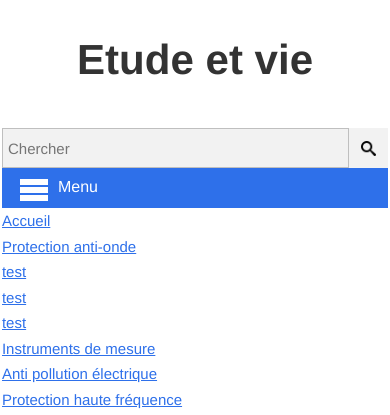
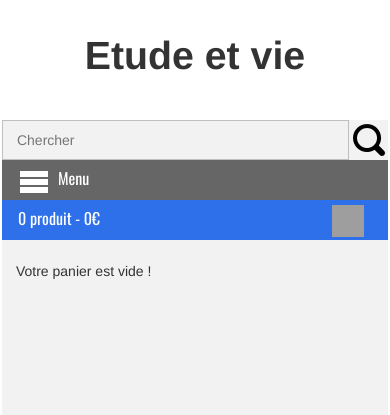
Before and after one commit to julienroland/etudeetvie, a PHP site: page / in a window 390 px wide. Shown: the top 415 px of the page. Run offline with PHP 8.4, Linux system fonts and the light colour scheme; grey boxes labelled with a size stand in for pictures from a placeholder-image service; some libraries are stand-ins or nearby versions; grey boxes are pictures that could not be loaded.

Commit message:
avancement accueiil accesibily first and mobile

```diff
--- a/css/screen.css
+++ b/css/screen.css
@@ -1,3 +1,4 @@
+@import url(http://fonts.googleapis.com/css?family=Oswald:300,400,700);
 /* CONFIG */
 /* typography */
 /* END typography */
@@ -65,9 +66,22 @@ a img {
 article, aside, details, figcaption, figure, footer, header, hgroup, menu, nav, section, summary {
   display: block; }
 
+/* CONFIG */
+/* typography */
+/* END typography */
+/*media*/
+/*END MEDIA*/
+/*COLOR*/
+/*l * 100 / 1024*/
+/* CONFIG */
+/* typography */
+/* END typography */
+/*media*/
+/*END MEDIA*/
+/*COLOR*/
 body {
   font-family: "Helvetica neue", arial, freesans, clean, sans-serif;
-  font-size: 15px;
+  font-size: 14px;
   line-height: 1.7;
   color: #333333;
   text-rendering: optimizeLegibility;
@@ -81,7 +95,8 @@ a {
 
 p {
   margin: 0.5em 0;
-  line-height: 1.5; }
+  line-height: 1.5;
+  font-family: "Helvetica neue", arial, freesans, clean, sans-serif; }
 
 .container {
   width: 99%;
@@ -244,7 +259,7 @@ h1, h2, h3, h4 {
 input[type=search] ~ input[type=submit] {
   text-indent: -99999px;
   background-image: url("../img/framework/icon/search.png");
-  background-size: 40%;
+  background-size: 32px;
   background-repeat: no-repeat;
   background-position: center; }
 
@@ -259,7 +274,7 @@ input, textarea {
   display: inline-block;
   border: 1px solid #bfbfbf;
   background-color: #f2f2f2;
-  padding: 2px 5px;
+  padding: 2px 1em;
   margin: 10px 10px 10px 0;
   height: 40px;
   float: left;
@@ -289,6 +304,34 @@ img {
   max-width: 100%;
   margin: 0.5em 0; }
 
+.icon {
+  width: 32px;
+  height: 32px;
+  display: inline-block;
+  float: left;
+  margin-right: 0.5em;
+  top: 0;
+  text-indent: -999999px;
+  background-size: 100%; }
+
+.icon-menu {
+  background-image: url("../img/framework/icon/menu2White.png"); }
+
+.icon-chevron-right-white {
+  float: right;
+  cursor: pointer;
+  background-image: url("../img/framework/icon/chevron-rightWhite.png"); }
+
+.icon-chevron-bottom-white {
+  float: right;
+  cursor: pointer;
+  background-image: url("../img/framework/icon/chevron-bottomWhite.png"); }
+
+.icon-shop-white {
+  float: right;
+  cursor: pointer;
+  background-image: url("../img/framework/icon/shopWhite.png"); }
+
 /* GENERAL */
 .hero {
   display: inline-block;
@@ -302,7 +345,8 @@ img {
   box-sizing: border-box;
   text-align: left;
   vertical-align: middle;
-  position: relative; }
+  position: relative;
+  font-family: Oswald,'helvetica neue',arial; }
   .hero a {
     color: white;
     text-decoration: none;
@@ -328,18 +372,6 @@ img {
     left: 0;
     padding: 0 1em;
     padding-top: 10px; }
-
-.icon {
-  width: 32px;
-  height: 32px;
-  display: inline-block;
-  float: left;
-  margin-right: 0.5em;
-  top: 0; }
-
-.icon-menu {
-  background-image: url("../img/framework/icon/menu2White.png");
-  background-size: 100%; }
 
 /* END GENERAL */
 /* SEARCH */
@@ -371,3 +403,71 @@ input[type=submit].icon-search {
     -webkit-box-shadow: 0 0 0 0;
     -moz-box-shadow: 0 0 0 0;
     box-shadow: 0 0 0 0; }
+
+/* END SEARCH */
+/* NAVIGATION */
+.menu {
+  background-color: #666666; }
+
+.nav .invisible-link {
+  width: 100%;
+  display: block;
+  background-color: #666666;
+  font-weight: 400;
+  font-family: Oswald,'helvetica neue','helvetica',arial;
+  text-transform: uppercase; }
+  .nav .invisible-link li {
+    display: inline-block;
+    width: 100%;
+    color: white;
+    padding: 0.6em 1em;
+    border-bottom: 1px solid #404040;
+    box-sizing: border-box;
+    margin: 0;
+    top: 0; }
+    .nav .invisible-link li a {
+      color: white;
+      text-decoration: none;
+      display: block;
+      width: 80%;
+      height: 100%;
+      float: left; }
+    .nav .invisible-link li:last-child {
+      border-bottom: 0; }
+    .nav .invisible-link li:hover {
+      background-color: #2e70ea; }
+.nav .maxDev li {
+  height: 250px;
+  background-color: white;
+  margin: 1em 0;
+  color: #333333;
+  text-overflow: ellipsis;
+  overflow: hidden; }
+  .nav .maxDev li a {
+    display: inline-block;
+    height: auto;
+    color: #333333;
+    width: 70%;
+    -ms-text-overflow: ellipsis;
+    -webkit-text-overflow: ellipsis;
+    -moz-text-overflow: ellipsis;
+    text-overflow: ellipsis; }
+  .nav .maxDev li .imgMenu {
+    display: block; }
+  .nav .maxDev li:hover {
+    background-color: white; }
+
+/* END NAVIGATION */
+/* PANIER */
+.panierItem {
+  display: block;
+  min-height: 150px;
+  background-color: #f2f2f2;
+  padding: 1em 1em; }
+
+/* END PANIER */
+/* INTRO */
+.intro {
+  background-image: url("../img/framework/background/background-text1.jpg"); }
+
+/* END INTRO */
--- a/index.html
+++ b/index.html
@@ -32,34 +32,49 @@
                             <input type="submit" value="Chercher" class="icon icon-search">
                         </form>
                     </div>
-                    <nav role="navigation" id="navigation">
+                    <nav role="navigation" id="navigation" class="nav">
                      <h1 class="section" role="heading" aria-level="1">navigation du site</h1>
                      <a class="reader" href="#main">Passer directement au contenu</a>
-                       <div class="hero">
-                       <a  href="">
+                     <div class="hero menu">
+                         <a href="">
                              <span class="icon icon-menu"></span>
                              Menu</a>
                          </div>
-                       <ul>
+                         <ul class="invisible-link hide">
                             <li><a href="">Accueil</a></li>
                             <li><a href="">Protection anti-onde</a>
-                            <ul>
-                                <li><a href="">test</a></li>
+                            <span class="icon icon-chevron-right">Développer</span>
+                                <ul class="maxDev hide">
+                                    <li>
+                                    <a href="">test</a>
+                                     <img src="http://placehold.it/250x100" alt="">
+                                    <p>
+                                        Lorem ipsum dolor sit amet, consectetur adipisicing elit. Minima, saepe, unde nam magni perspiciatis in distinctio.
+                                    </p>
+                                    </li>
                                     <li><a href="">test</a></li>
                                     <li><a href="">test</a></li>
                                 </ul>
                             </li>
-                        <li><a href="">Instruments de mesure</a></li>
-                        <li><a href="">Anti pollution électrique</a></li>
-                        <li><a href="">Protection haute fréquence</a></li>
-                        <li><a href="">Bien être</a></li>
+                            <li><a href="">Instruments de mesure</a>
+                            <span class="icon icon-chevron-right-white">Développer</span>
+                            </li>
+                            <li><a href="">Anti pollution électrique</a>
+                            <span class="icon icon-chevron-right-white">Développer</span>
+                            </li>
+                            <li><a href="">Protection haute fréquence</a>
+                            <span class="icon icon-chevron-right-white">Développer</span>
+                            </li>
+                            <li><a href="">Bien être</a>
+                            <span class="icon icon-chevron-right-white">Développer</span>
+                            </li>
 
                         </ul>
                     </nav>
                     <section>
                      <h1 class="section" role="heading" aria-level="1">Votre panier</h1>
-                   <div class="hero"><a  href="">0 produit - 0€</a></div>
-                   <div>
+                     <div class="hero"><a href=""><span class="icon icon-shop-white">Panier</span>0 produit - 0€</a></div>
+                     <div class="panierItem">
                          <p>Votre panier est vide !</p>
                      </div>
                  </section>
@@ -68,8 +83,8 @@
 
              <section role="main" class="main " id="main">
                 <h1 class="section">Contenu principal du site</h1>
-            <section>
-               <h1 class="section" role="heading" aria-level="1">Que propose étude et vie</h1>
+                <section class="intro">
+                 <h3  role="heading" aria-level="3">Que propose étude et vie</h1>
                  <p>
                      Lorem ipsum dolor sit amet, consectetur adipisicing elit. Similique, sunt, laudantium, cum, praesentium ea ex harum consequuntur quaerat debitis rem ducimus dolores aliquid fugit veritatis reprehenderit temporibus consequatur commodi est.
                  </p>
--- a/sass/_mixin.scss
+++ b/sass/_mixin.scss
@@ -25,6 +25,7 @@
   p{
     margin:0.5em 0;
     line-height: 1.5;
+     font-family: $ff;
   }
 }
 @mixin table(){
@@ -187,7 +188,7 @@ h6{
   //@include border-radius(3px);
   border:1px solid $greyL2;
   background-color: $greyL;
-  padding:2px 5px;
+  padding:2px 1em;
   margin:10px 10px 10px 0;
   height:40px;
   float:left;
@@ -260,9 +261,10 @@ h6{
     text-indent: -99999px;
     //width:40px;
     background-image: url('../img/framework/icon/search.png');
-    background-size: 40%;
+    background-size: 32px;
     background-repeat: no-repeat;
     background-position: center;
+
   }
 }
 @mixin mhb-p($height,$item){
--- a/sass/_variables.scss
+++ b/sass/_variables.scss
@@ -9,7 +9,7 @@ $bh:1px solid #eee;
 
 $ff: 'Helvetica neue', arial, freesans, clean, sans-serif;
 
-$fs:15px; //font-size
+$fs:14px; //font-size
 
 $lh:1.7; //line-height
 
@@ -46,4 +46,8 @@ $greyL2H: darken($greyL2,10%);
 
 $greyD:#737373;
 
-$greyDH:darken(#737373,10%);
+$greyDH:darken($greyD,10%);
+
+$greyD2:darken(#737373,5%);
+
+$greyD2H:darken($greyD2,10%);
--- a/sass/screen.scss
+++ b/sass/screen.scss
@@ -4,7 +4,8 @@
 @import "compass";
 @import "compass/reset";
 @import "compass/css3";
-
+@import "icons";
+@import url(http://fonts.googleapis.com/css?family=Oswald:300,400,700);
 @include body();
 @include container();
 @include heading();
@@ -16,7 +17,7 @@
 @include label();
 @include input();
 @include img();
-
+@include icon();
 /* GENERAL */
 .hero{
 	display:inline-block;
@@ -31,6 +32,7 @@
 	text-align: left;
 	vertical-align: middle;
 	position:relative;
+	font-family: Oswald,'helvetica neue',arial;
 	a{
 		color:white;
 		text-decoration: none;
@@ -40,6 +42,7 @@
 		vertical-align: middle;
 		padding-top:5px;
 		box-sizing:border-box;
+
 	}
 	h2{
 		font-size: 16px;
@@ -60,18 +63,7 @@
 	}
 
 }
-.icon{
-	width:32px;
-	height:32px;
-	display:inline-block;
-	float:left;
-	margin-right: 0.5em;
-	top:0;
-}
-.icon-menu{
-	background-image: url('../img/framework/icon/menu2White.png');
-	background-size: 100%;
-}
+
 /* END GENERAL */
 
 /* SEARCH */
@@ -102,3 +94,88 @@ input[type=submit].icon-search{
 		@include box-shadow(0 0 0 0);
 	}
 }
+/* END SEARCH */
+
+/* NAVIGATION */
+.menu{
+	background-color: $greyD2;
+}
+.nav{
+	.invisible-link{
+		width:100%;
+		display:block;
+		background-color: $greyD2;
+		font-weight: 400;
+		font-family: Oswald,'helvetica neue','helvetica',arial;
+		text-transform: uppercase;
+		li{
+			display:inline-block;
+			width:100%;
+			color:white;
+			padding:0.6em 1em;
+			border-bottom:1px solid darken($greyD2H,5%);
+			box-sizing:border-box;
+			margin:0;
+			top:0;
+			a{
+				color:white;
+				text-decoration: none;
+				display:block;
+				width:80%;
+				height:100%;
+				float:left;
+			}
+			&:last-child{
+				border-bottom: 0;
+			}
+			&:hover{
+				background-color: $mc;
+			}
+		}
+
+	}
+	.maxDev{
+
+		li{
+			height:250px;
+			background-color: white;
+			margin: 1em 0;
+			color:$tc;
+			text-overflow:ellipsis;
+			overflow:hidden;
+			a{
+				display:inline-block;
+				height:auto;
+				color:$tc;
+				width:70%;
+				-ms-text-overflow:ellipsis;
+				-webkit-text-overflow:ellipsis;
+				-moz-text-overflow:ellipsis;
+				text-overflow:ellipsis;
+			}
+			.imgMenu{
+				display:block;
+			}
+			&:hover{
+			background-color: white;
+		}
+		}
+
+	}
+}
+/* END NAVIGATION */
+
+/* PANIER */
+.panierItem{
+	display:block;
+	min-height: 150px;
+	background-color:$greyL;
+	padding:1em 1em;
+}
+/* END PANIER */
+
+/* INTRO */
+.intro{
+	background-image: url('../img/framework/background/background-text1.jpg');
+}
+/* END INTRO */
```
Also changed, not shown: img/framework/icon/search.png, img/framework/icon/shop.png, 1 other file. Lines whose indentation alone changed are shown as unchanged.
